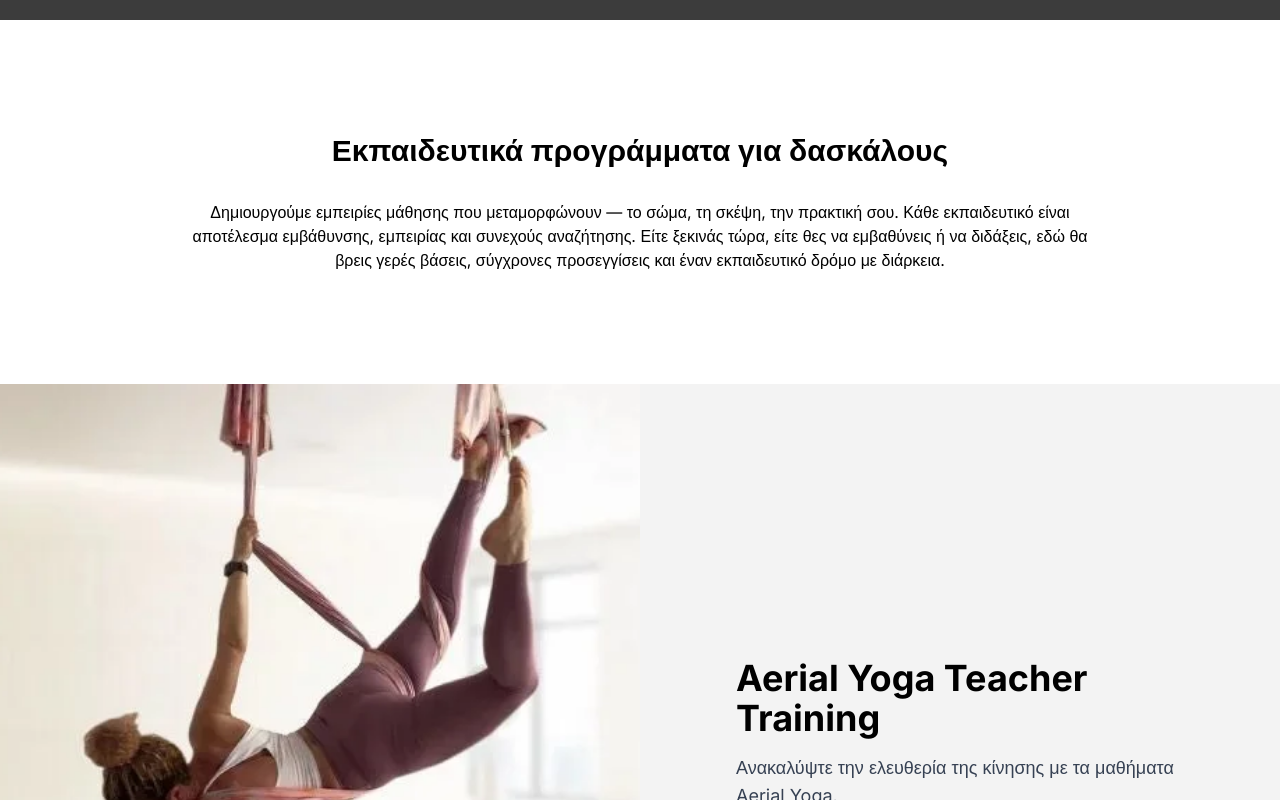
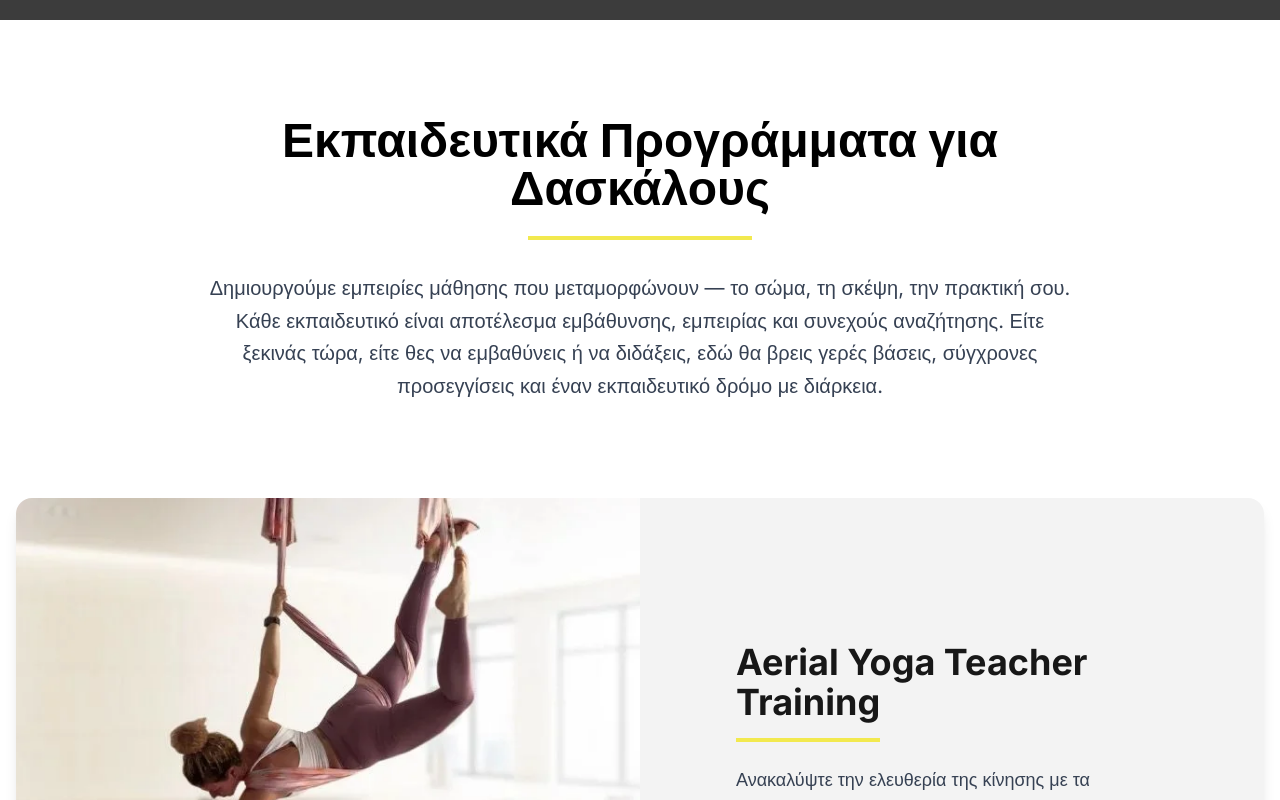
Before and after one commit to Tsagiannoudis/vertical-project, a Next.js app: page /courses in a window 1280 px wide. Shown: the part 280-1080 px from the top of the page. Built offline with nearby package versions, Linux system fonts and the light colour scheme.

Commit message:
navbar hotfix

```diff
--- a/src/app/globals.css
+++ b/src/app/globals.css
@@ -1,7 +1,7 @@
 @import "tailwindcss";
 
 :root {
-  --background: #F2E94E;
+  --background: #3c3c3c;
   --foreground: #171717;
 }
 
--- a/src/app/page.tsx
+++ b/src/app/page.tsx
@@ -4,6 +4,7 @@ import WelcomeSection from "@/components/home/WelcomeSection";
 import WhyToBecomeATeacher from "@/components/home/WhyToBecomeATeacher";
 import WhatWeOfferToYou from "@/components/home/WhatWeOfferToYou";
 import Instructors from "@/components/home/Instructors";
+import Link from "next/link";
 
 export default function Home() {
   return (
@@ -15,17 +16,31 @@ export default function Home() {
       <WhyToBecomeATeacher />
       <WhatWeOfferToYou />
 
-      <section className="w-full mx-auto p-8 bg-[#F3F3F3]">
-        <div className="container mx-auto text-center text-black">
-          <h2 className="text-3xl font-semibold">Get in Touch</h2>
-          <p className="mt-4">Have questions? Contact us for more information.</p>
+      <section className="w-full mx-auto py-16 sm:py-24 bg-[#F3F3F3]">
+        <div className="container mx-auto text-center text-black max-w-4xl">
+          <h2 className="text-3xl md:text-4xl font-bold">Έχετε ερωτήσεις;</h2>
+          <p className="mt-4 text-lg text-gray-700">
+            Είμαστε εδώ για να σας βοηθήσουμε. Επικοινωνήστε μαζί μας για περισσότερες πληροφορίες σχετικά με τα εκπαιδευτικά μας προγράμματα και τα workshops.
+          </p>
+          <div className="mt-8">
+            <Link href="/contact" className="bg-[#F2E94E] text-black font-semibold py-3 px-8 rounded-ss-2xl rounded-br-2xl hover:bg-[#f0e631] transition-colors duration-300 transform hover:scale-105">
+              Επικοινωνία
+            </Link>
+          </div>
         </div>
       </section>
 
-      <section className="w-full mx-auto p-8 bg-[#fff]">
-        <div className="container mx-auto text-center  text-black">
-          <h2 className="text-3xl font-semibold">Stay Updated</h2>
-          <p className="mt-4">Follow our blog for the latest news and updates.</p>
+      <section className="w-full mx-auto py-16 sm:py-24 bg-[#fff]">
+        <div className="container mx-auto text-center text-black max-w-4xl">
+          <h2 className="text-3xl md:text-4xl font-bold">Μείνετε Ενημερωμένοι</h2>
+          <p className="mt-4 text-lg text-gray-700">
+            Ακολουθήστε το blog μας για τα τελευταία νέα, άρθρα και ενημερώσεις από τον κόσμο της aerial yoga και της εκπαίδευσης.
+          </p>
+          <div className="mt-8">
+            <Link href="/blog" className="bg-transparent border-2 border-black text-black font-semibold py-3 px-8 rounded-ss-2xl rounded-br-2xl hover:bg-black hover:text-white transition-colors duration-300 transform hover:scale-105">
+              Επισκεφθείτε το Blog
+            </Link>
+          </div>
         </div>
       </section>
     </main>
--- a/src/components/Navbar.tsx
+++ b/src/components/Navbar.tsx
@@ -19,7 +19,7 @@ const Navbar = () => {
   ];
 
   return (
-    <header className="absolute top-6 left-0 right-0 z-10 w-11/12 lg:w-3/4 mx-auto rounded-2xl bg-white text-black shadow-md">
+    <header className="absolute top-6 left-0 right-0 z-50 w-11/12 lg:w-3/4 mx-auto rounded-2xl bg-white text-black shadow-md">
       <nav className="container mx-auto flex justify-between items-center p-4">
         <Link href="/" onClick={() => setIsMenuOpen(false)}>
              <Image
--- a/src/components/courses/TrainingHeaderCards.tsx
+++ b/src/components/courses/TrainingHeaderCards.tsx
@@ -1,16 +1,21 @@
 export default function TrainingsHeaderCards() {
   return (
-    <section className="w-full mx-auto p-4 sm:p-8 bg-white">
-      <h2 className="text-2xl md:text-3xl font-semibold text-black mb-4 text-center mt-20">
-        Εκπαιδευτικά προγράμματα για δασκάλους
+    <section className="w-full bg-white py-16 sm:py-24">
+      <div className="container mx-auto px-4 text-center max-w-4xl">
+        <h2 className="text-3xl md:text-5xl font-bold text-black mb-6">
+          Εκπαιδευτικά Προγράμματα για Δασκάλους
         </h2>
-      <p className="text-black w-full max-w-4xl mx-auto text-center mt-8 mb-20">
+        <div className="flex justify-center mb-8">
+          <hr className="border-[#F2E94E] border-2 w-56" />
+        </div>
+        <p className="text-lg md:text-xl text-gray-700 leading-relaxed">
           Δημιουργούμε εμπειρίες μάθησης που μεταμορφώνουν — το σώμα, τη σκέψη,
           την πρακτική σου. Κάθε εκπαιδευτικό είναι αποτέλεσμα εμβάθυνσης,
           εμπειρίας και συνεχούς αναζήτησης. Είτε ξεκινάς τώρα, είτε θες να
           εμβαθύνεις ή να διδάξεις, εδώ θα βρεις γερές βάσεις, σύγχρονες
           προσεγγίσεις και έναν εκπαιδευτικό δρόμο με διάρκεια.
         </p>
+      </div>
     </section>
   );
 }
--- a/src/components/courses/TrainingsCards.tsx
+++ b/src/components/courses/TrainingsCards.tsx
@@ -2,49 +2,52 @@ import Image from "next/image";
 
 const trainings = [
     {
-        slug: "aerial-yoga Teacher Training",
+        slug: "aerial-yoga-teacher-training",
         imgSrc: "/trainings-icons/aerial-yoga-tt.webp",
         title: "Aerial Yoga Teacher Training",
-        description: "Ανακαλύψτε την ελευθερία της κίνησης με τα μαθήματα Aerial Yoga."
+        description: "Ανακαλύψτε την ελευθερία της κίνησης με τα μαθήματα Aerial Yoga.",
+        alt: "Γυναίκα σε προχωρημένη στάση aerial yoga, τυλιγμένη σε ροζ αιώρα."
     },
     {
-        slug: "handstands Teacher Training",
+        slug: "handstands-teacher-training",
         imgSrc: "/trainings-icons/handstands-tt.webp",
         title: "Handstands Teacher Training",
-        description: "Κατακτήστε την τέχνη των κατακορύφων με την καθοδήγηση των ειδικών μας."
+        description: "Κατακτήστε την τέχνη των κατακορύφων με την καθοδήγηση των ειδικών μας.",
+        alt: "Άνδρας κάνει κατακόρυφο σε εξωτερικό χώρο με φόντο τη φύση."
     },
     {
         slug: "thai-yoga-massage",
         imgSrc: "/trainings-icons/thai-massage.png",
         title: "Thai Yoga Massage  Teacher Training",
-        description: "Μάθετε την τέχνη του Thai Yoga Massage για να ενισχύσετε τις θεραπευτικές σας ικανότητες."
+        description: "Μάθετε την τέχνη του Thai Yoga Massage για να ενισχύσετε τις θεραπευτικές σας ικανότητες.",
+        alt: "Άτομο δέχεται Thai Yoga Massage σε ένα ήρεμο περιβάλλον."
     },
     {
         slug: "functional-anatomy",
         imgSrc: "/trainings-icons/functional-anatomy.jpg",
         title: "Functional Anatomy Teacher Training",
-        description: "Κατανοήστε τη μηχανική του σώματος για να βελτιώσετε την πρακτική σας στη yoga."
+        description: "Κατανοήστε τη μηχανική του σώματος για να βελτιώσετε την πρακτική σας στη yoga.",
+        alt: "Σχηματική απεικόνιση του ανθρώπινου μυοσκελετικού συστήματος."
     },
     {
         slug: "yoga-teacher-training",
         imgSrc: "/trainings-icons/yoga.png",
         title: "Yoga 200hrs & 300hrs Teacher Training",
-        description: "Εμβαθύνετε στην πρακτική σας με την ολοκληρωμένη εκπαίδευση δασκάλων Yoga."
+        description: "Εμβαθύνετε στην πρακτική σας με την ολοκληρωμένη εκπαίδευση δασκάλων Yoga.",
+        alt: "Ομάδα ανθρώπων σε στάση γιόγκα κατά τη διάρκεια ενός μαθήματος."
     },
 ];
 export default function TrainingsCards() {
     return (
-        <div>
+        <div className=" mx-auto px-4 space-y-16 bg-white">
             {trainings.map((training, index) => {
                 const isImageLeft = index % 2 === 0;
-                const sectionBg = isImageLeft ? "bg-[#F3F3F3]" : "bg-[#F3F3F3]";
 
                 const imageBlock = (
-                    <div className="relative md:w-1/2 w-full h-80 md:h-auto">
-                        {/* On mobile, height is fixed. On desktop, it will stretch. */}
+                    <div className="relative md:w-1/2 w-full min-h-[320px] md:min-h-0">
                         <Image
                             src={training.imgSrc}
-                            alt={training.title}
+                            alt={training.alt}
                             fill
                             className="object-cover"
                         />
@@ -52,17 +55,18 @@ export default function TrainingsCards() {
                 );
 
                 const textBlock = (
-                    <div className="md:w-1/2 w-full flex items-center justify-center">
+                    <div className="md:w-1/2 w-full flex items-center justify-center py-12 bg-[#F3F3F3]">
                         <div className="p-8 md:p-16 lg:p-24 max-w-2xl mx-auto text-center md:text-left">
-                            <h3 className="text-3xl md:text-4xl font-bold mb-4 text-black text-decoration-line:underline">{training.title}</h3>
+                            <h3 className="text-3xl md:text-4xl font-bold mb-4">{training.title}</h3>
+                            <hr className="border-[#f2e94e] border-2 mt-4 w-36 mb-6 mx-auto md:mx-0"/>
                             <p className="text-lg text-gray-700">{training.description}</p>
                         </div>
                     </div>
                 );
 
                 return (
-                    <section key={training.slug} className={`w-full ${sectionBg}`}>
-                        <div className="flex flex-col md:flex-row md:items-stretch min-h-[700px]">
+                    <section key={training.slug} className="w-full bg-white overflow-hidden rounded-2xl shadow-lg">
+                        <div className="flex flex-col md:flex-row md:items-stretch">
                             {isImageLeft ? imageBlock : textBlock}
                             {isImageLeft ? textBlock : imageBlock}
                         </div>
```
Lines whose indentation alone changed are shown as unchanged.
